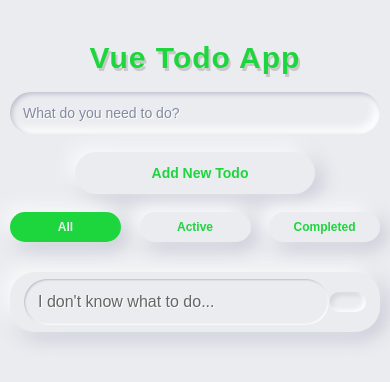
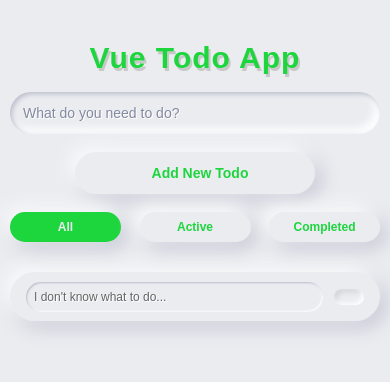
Before and after one commit to taku0823/vue-todo-app, a Vue app: page /vue-todo-app in a window 390 px wide. Both pictures are taken after a click on the button 353 px from the left and 292 px from the top of the page. Shown: the top 382 px of the page. Built offline with nearby package versions, Linux system fonts and the light colour scheme; the HTML template or start-up script is replaced by a standard one.

Commit message:
Update css

```diff
--- a/src/components/EditingForm.vue
+++ b/src/components/EditingForm.vue
@@ -63,12 +63,18 @@ export default {
     padding: 1.4rem;
     font-family: 'Montserrat', sans-serif;
     color: #666;
+    -webkit-box-shadow: inset 2px 2px 5px #babecc, inset -5px -5px 10px #fff;
+    -moz-box-shadow: inset 2px 2px 5px #babecc, inset -5px -5px 10px #fff;
     box-shadow: inset 2px 2px 5px #babecc, inset -5px -5px 10px #fff;
+    -webkit-appearance: none;
     box-sizing: border-box;
     text-shadow: 1px 1px 0 #fff;
     transition: all 0.2s ease-in-out;
     &:focus {
+      -webkit-box-shadow: inset 1px 1px 2px #babecc, inset -1px -1px 2px #fff;
+      -moz-box-shadow: inset 1px 1px 2px #babecc, inset -1px -1px 2px #fff;
       box-shadow: inset 1px 1px 2px #babecc, inset -1px -1px 2px #fff;
+      -webkit-appearance: none;
     }
   }
   &__button {
@@ -88,4 +94,34 @@ export default {
     }
   }
 }
+
+@media (min-width: 600px) and (max-width: 1024px) {
+  .editingForm {
+    &__input,
+    &__button {
+      padding: 1.4rem;
+      font-size: 1.4rem;
+    }
+    &__input {
+      width: 92%;
+    }
+    &__button {
+      width: 42px;
+    }
+  }
+}
+
+@media screen and (max-width: 599px) {
+  .editingForm {
+    &__input,
+    &__button {
+      padding: 0.8rem;
+      width: 30px;
+      font-size: 1.2rem;
+    }
+    &__input {
+      width: 88%;
+    }
+  }
+}
 </style>
--- a/src/components/TheForm.vue
+++ b/src/components/TheForm.vue
@@ -57,7 +57,10 @@ export default {
     margin-bottom: 3rem;
     color: #666;
     font-family: 'Montserrat', sans-serif;
+    -webkit-box-shadow: inset 2px 2px 5px #babecc, inset -5px -5px 10px #fff;
+    -moz-box-shadow: inset 2px 2px 5px #babecc, inset -5px -5px 10px #fff;
     box-shadow: inset 2px 2px 5px #babecc, inset -5px -5px 10px #fff;
+    -webkit-appearance: none;
     box-sizing: border-box;
     text-shadow: 1px 1px 0 #fff;
     transition: all 0.2s ease-in-out;
@@ -65,7 +68,10 @@ export default {
       color: #838aa0;
     }
     &:focus {
+      -webkit-box-shadow: inset 1px 1px 2px #babecc, inset -1px -1px 2px #fff;
+      -moz-box-shadow: inset 1px 1px 2px #babecc, inset -1px -1px 2px #fff;
       box-shadow: inset 1px 1px 2px #babecc, inset -1px -1px 2px #fff;
+      -webkit-appearance: none;
     }
   }
   &__button {
--- a/src/components/TodoItems.vue
+++ b/src/components/TodoItems.vue
@@ -155,6 +155,9 @@ export default {
     padding: 1.2rem;
     margin-bottom: 1.5rem;
     font-size: 1.4rem;
+    &.showEditingForm {
+      padding: 0.95rem 1.6rem;
+    }
     button {
       width: 30px;
       padding: 0.8rem;
```
